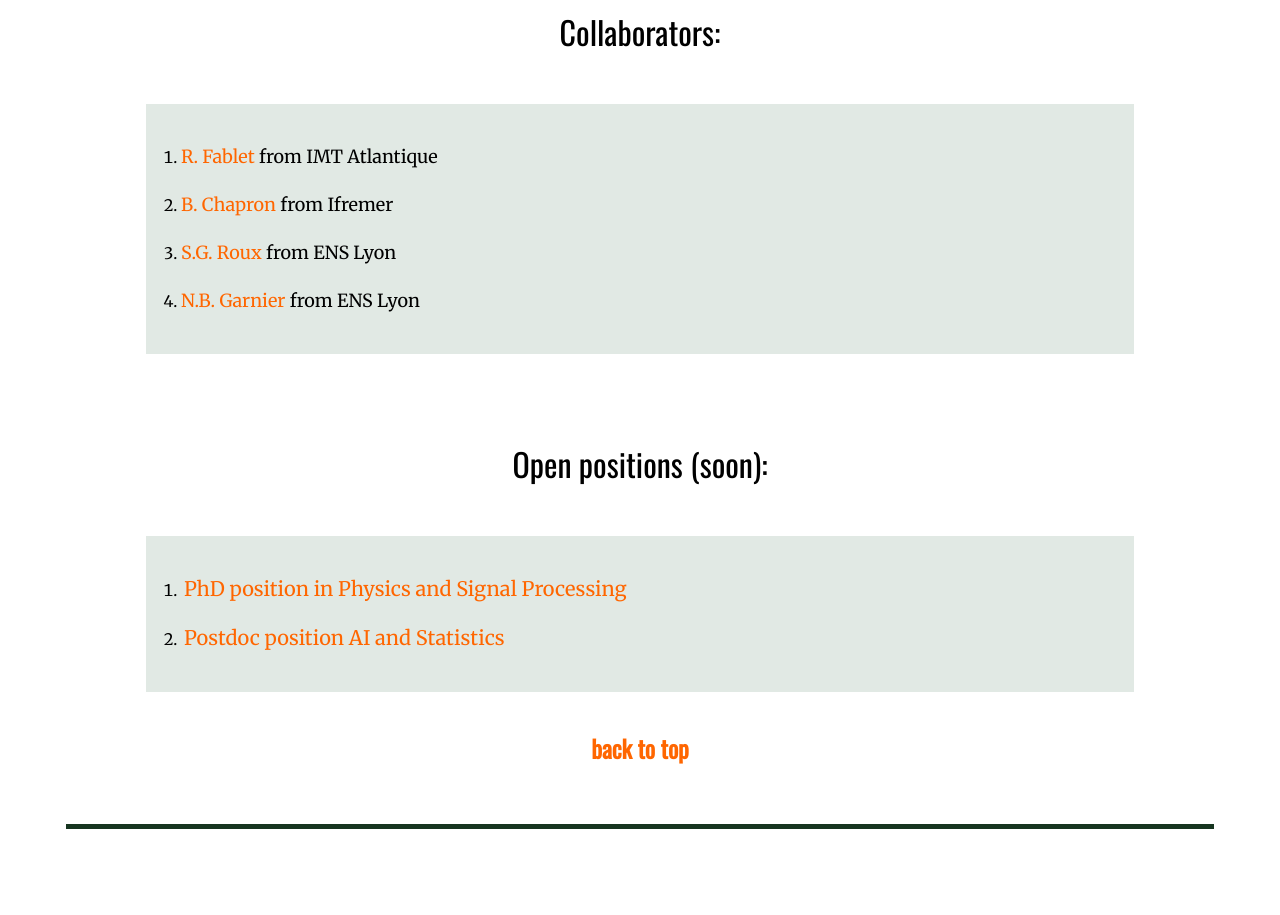
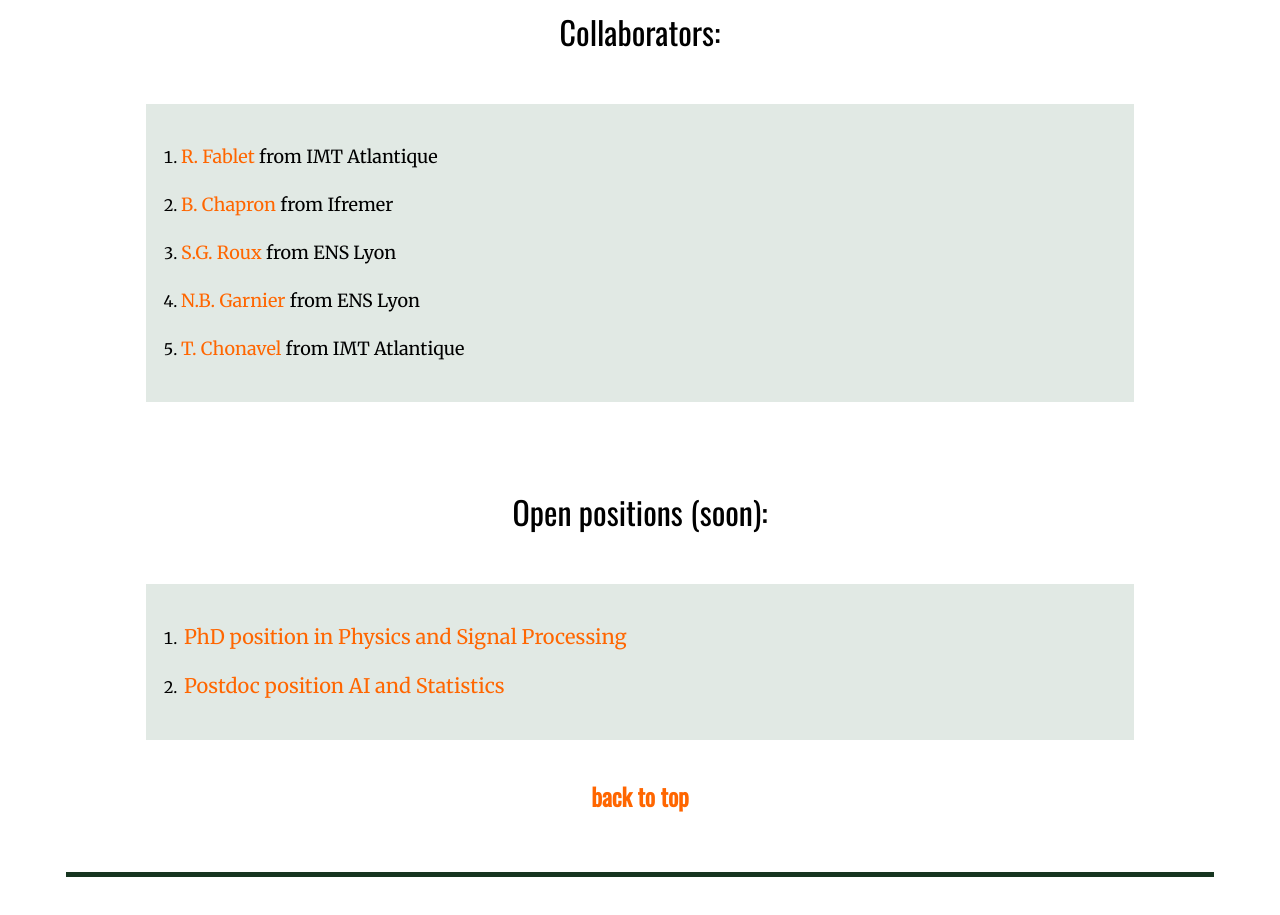
Before and after one commit to cgranerob/cgranerob.github.io, a plain HTML site: page ANR.html in a window 1280 px wide. Shown: the part 1344-2259 px from the top of the page. Drawn offline with nearby package versions, Linux system fonts and the light colour scheme.

Commit message:
Initial commit

```diff
--- a/ANR.html
+++ b/ANR.html
@@ -144,6 +144,7 @@
 								<li><p> <a href="https://annuaire.ifremer.fr/cv/15870/" target="_blank" >B. Chapron</a> from Ifremer</p> </li>
 								<li><p> <a href="http://perso.ens-lyon.fr/stephane.roux/" target="_blank" >S.G. Roux</a> from ENS Lyon</p> </li>
 								<li><p> <a href="http://perso.ens-lyon.fr/nicolas.garnier/" target="_blank" >N.B. Garnier</a> from ENS Lyon</p> </li>
+								<li><p> <a href="https://www.imt-atlantique.fr/fr/person/thierry-chonavel/" target="_blank" >T. Chonavel</a> from IMT Atlantique</p> </li>
 								<!--
 								<li><p> J. Runge from German Aerospace Center</p> </li>
                                 -->
```
